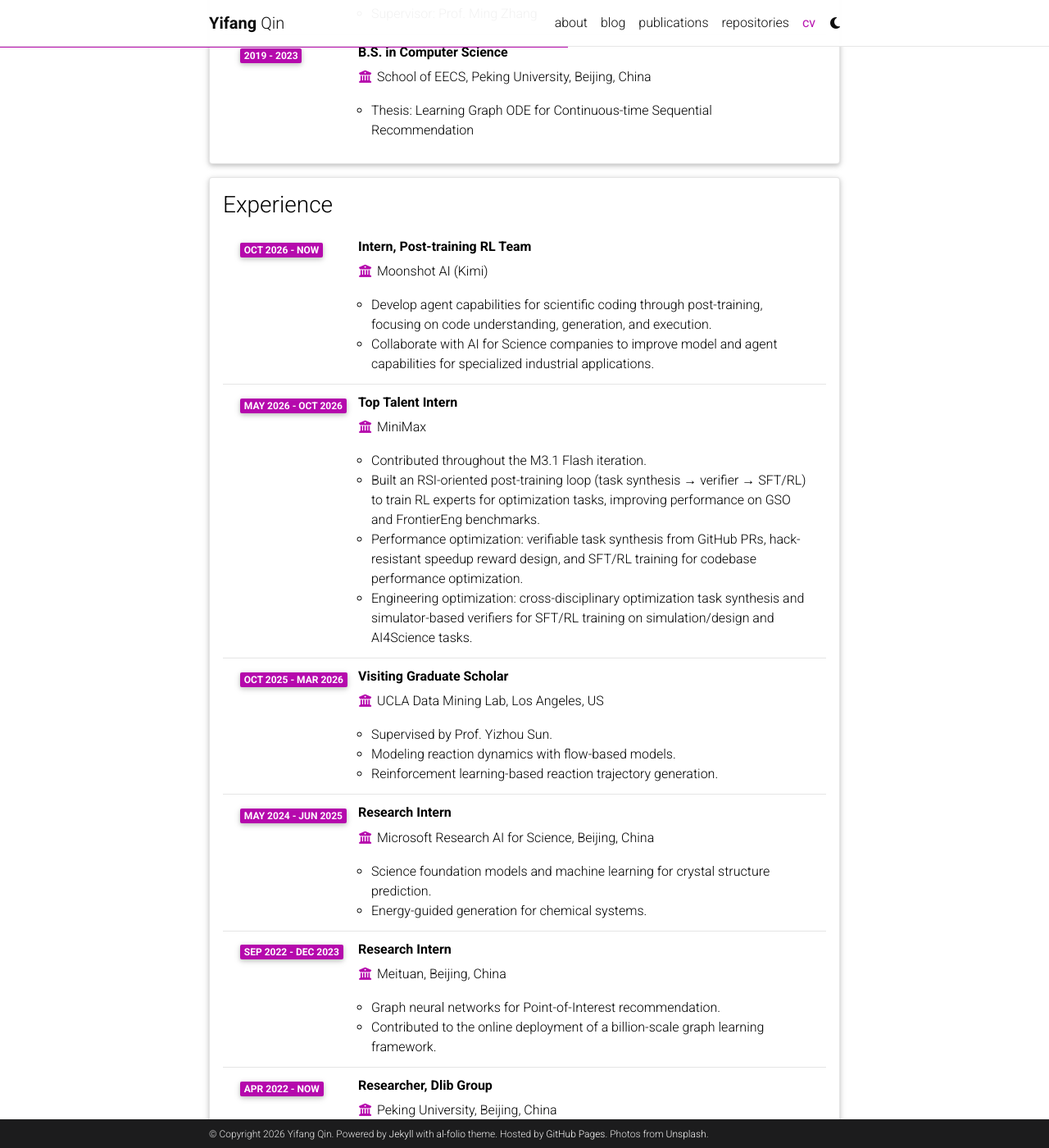
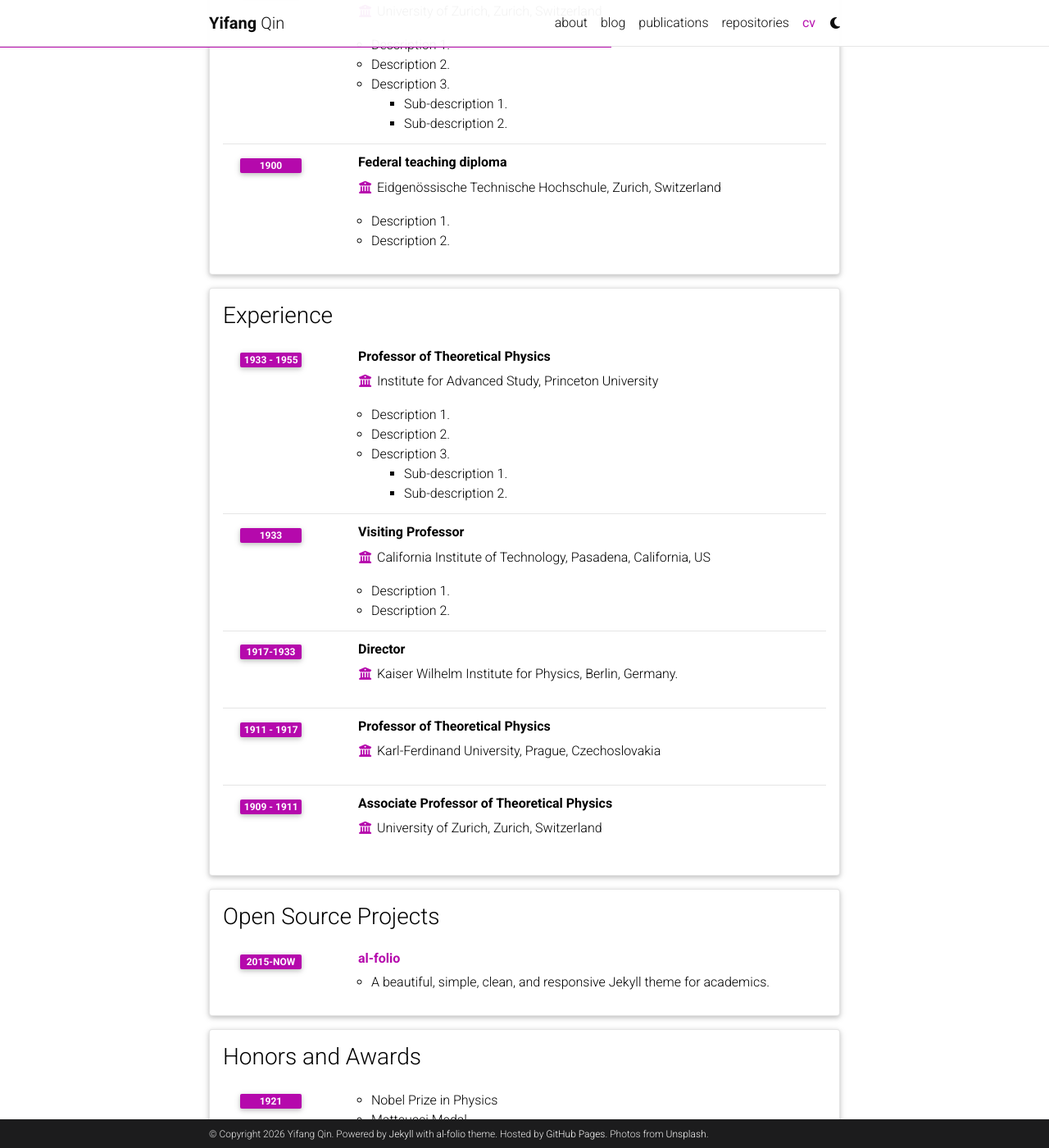
Before and after one commit to Yifang-Qin/Yifang-Qin.github.io, a Jekyll site: the page built from _pages/cv.md, in a window 1280 px wide and 1400 px high, scrolled down 861 px. Shown: the whole window at 82% size. Built offline with Jekyll 4.4.1, drawn with Linux system fonts in a browser that asks for light colours; comment, search, counter and statistics services are not loaded; a style sheet for code colours, icons or effects is not loaded; some of the changed text lies outside the part shown.

Commit message:
Update CV page via resume.json
The CV page renders assets/json/resume.json (jekyll-get-json), not _data/cv.yml. Add work experience, awards and research interests there, and revert cv.yml to the template.

```diff
--- a/_data/cv.yml
+++ b/_data/cv.yml
@@ -2,89 +2,96 @@
   type: map
   contents:
     - name: Full Name
-      value: Yifang Qin (覃义方)
-    - name: Position
-      value: Ph.D. Student, Peking University
-    - name: Email
-      value: qinyifang "at" pku.edu.cn
+      value: Albert Einstein
+    - name: Date of Birth
+      value: 14th March 1879
     - name: Languages
-      value: Mandarin Chinese, English
+      value: English, German
 
 - title: Education
   type: time_table
   contents:
-    - title: Ph.D. in Computer Software and Theory
-      institution: School of Computer Science, Peking University, Beijing, China
-      year: 2023 - now
+    - title: PhD
+      institution: University of Zurich, Zurich, Switzerland
+      year: 1905
       description:
-        - "Supervisor: Prof. Ming Zhang"
-    - title: B.S. in Computer Science
-      institution: School of EECS, Peking University, Beijing, China
-      year: 2019 - 2023
+        - Description 1.
+        - Description 2.
+        - title: Description 3.
+          contents:
+            - Sub-description 1.
+            - Sub-description 2.
+    - title: Federal teaching diploma
+      institution: Eidgenössische Technische Hochschule, Zurich, Switzerland
+      year: 1900
       description:
-        - "Thesis: Learning Graph ODE for Continuous-time Sequential Recommendation"
+        - Description 1.
+        - Description 2.
 
 - title: Experience
   type: time_table
   contents:
-    - title: Intern, Post-training RL Team
-      institution: Moonshot AI (Kimi)
-      year: Oct 2026 - now
+    - title: Professor of Theoretical Physics
+      institution: Institute for Advanced Study, Princeton University
+      year: 1933 - 1955
       description:
-        - Develop agent capabilities for scientific coding through post-training, focusing on code understanding, generation, and execution.
-        - Collaborate with AI for Science companies to improve model and agent capabilities for specialized industrial applications.
-    - title: Top Talent Intern
-      institution: MiniMax
-      year: May 2026 - Oct 2026
+        - Description 1.
+        - Description 2.
+        - title: Description 3.
+          contents:
+            - Sub-description 1.
+            - Sub-description 2.
+    - title: Visiting Professor
+      institution: California Institute of Technology, Pasadena, California, US
+      year: 1933
       description:
-        - Contributed throughout the M3.1 Flash iteration.
-        - Built an RSI-oriented post-training loop (task synthesis → verifier → SFT/RL) to train RL experts for optimization tasks, improving performance on GSO and FrontierEng benchmarks.
-        - "Performance optimization: verifiable task synthesis from GitHub PRs, hack-resistant speedup reward design, and SFT/RL training for codebase performance optimization."
-        - "Engineering optimization: cross-disciplinary optimization task synthesis and simulator-based verifiers for SFT/RL training on simulation/design and AI4Science tasks."
-    - title: Visiting Graduate Scholar
-      institution: UCLA Data Mining Lab, Los Angeles, US
-      year: Oct 2025 - Mar 2026
+        - Description 1.
+        - Description 2.
+
+    - title: Director
+      institution: Kaiser Wilhelm Institute for Physics, Berlin, Germany.
+      year: 1917-1933
+
+    - title: Professor of Theoretical Physics
+      institution: Karl-Ferdinand University, Prague, Czechoslovakia
+      year: 1911 - 1917
       description:
-        - Supervised by Prof. Yizhou Sun.
-        - Modeling reaction dynamics with flow-based models.
-        - Reinforcement learning-based reaction trajectory generation.
-    - title: Research Intern
-      institution: Microsoft Research AI for Science, Beijing, China
-      year: May 2024 - Jun 2025
-      description:
-        - Science foundation models and machine learning for crystal structure prediction.
-        - Energy-guided generation for chemical systems.
-    - title: Research Intern
-      institution: Meituan, Beijing, China
-      year: Sep 2022 - Dec 2023
-      description:
-        - Graph neural networks for Point-of-Interest recommendation.
-        - Contributed to the online deployment of a billion-scale graph learning framework.
-    - title: Researcher, Dlib Group
-      institution: Peking University, Beijing, China
-      year: Apr 2022 - now
-      description:
-        - Graph-based recommender systems.
-        - Deep generative models for natural science.
+
+    - title: Associate Professor of Theoretical Physics
+      institution: University of Zurich, Zurich, Switzerland
+      year: 1909 - 1911
+
+- title: Open Source Projects
+  type: time_table
+  contents:
+    - title: <a href="https://github.com/alshedivat/al-folio">al-folio</a>
+      year: 2015-now
+      description: A beautiful, simple, clean, and responsive Jekyll theme for academics.
 
 - title: Honors and Awards
   type: time_table
   contents:
-    - year: 2025
+    - year: 1921
       items:
-        - Presidential Scholarship, Peking University
-    - year: 2023
+        - Nobel Prize in Physics
+        - Matteucci Medal
+    - year: 2029
       items:
-        - Beijing Outstanding Graduate Student Award
-        - Leo KoGuan Scholarship
-    - year: 2022
+        - Max Planck Medal
+
+- title: Academic Interests
+  type: nested_list
+  contents:
+    - title: Topic 1.
       items:
-        - Third-class Award of Peking University
+        - Description 1.
+        - Description 2.
+    - title: Topic 2.
+      items:
+        - Description 1.
+        - Description 2.
 
-- title: Research Interests
+- title: Other Interests
   type: list
   contents:
-    - Generative models (Diffusion / Flow Matching)
-    - AI4Science
-    - LLM post-training & reinforcement learning
-    - Recommender systems
+    - <u>Hobbies:</u> Hobby 1, Hobby 2, etc.
```
Also changed, not shown: assets/json/resume.json (+107 -6 lines).
